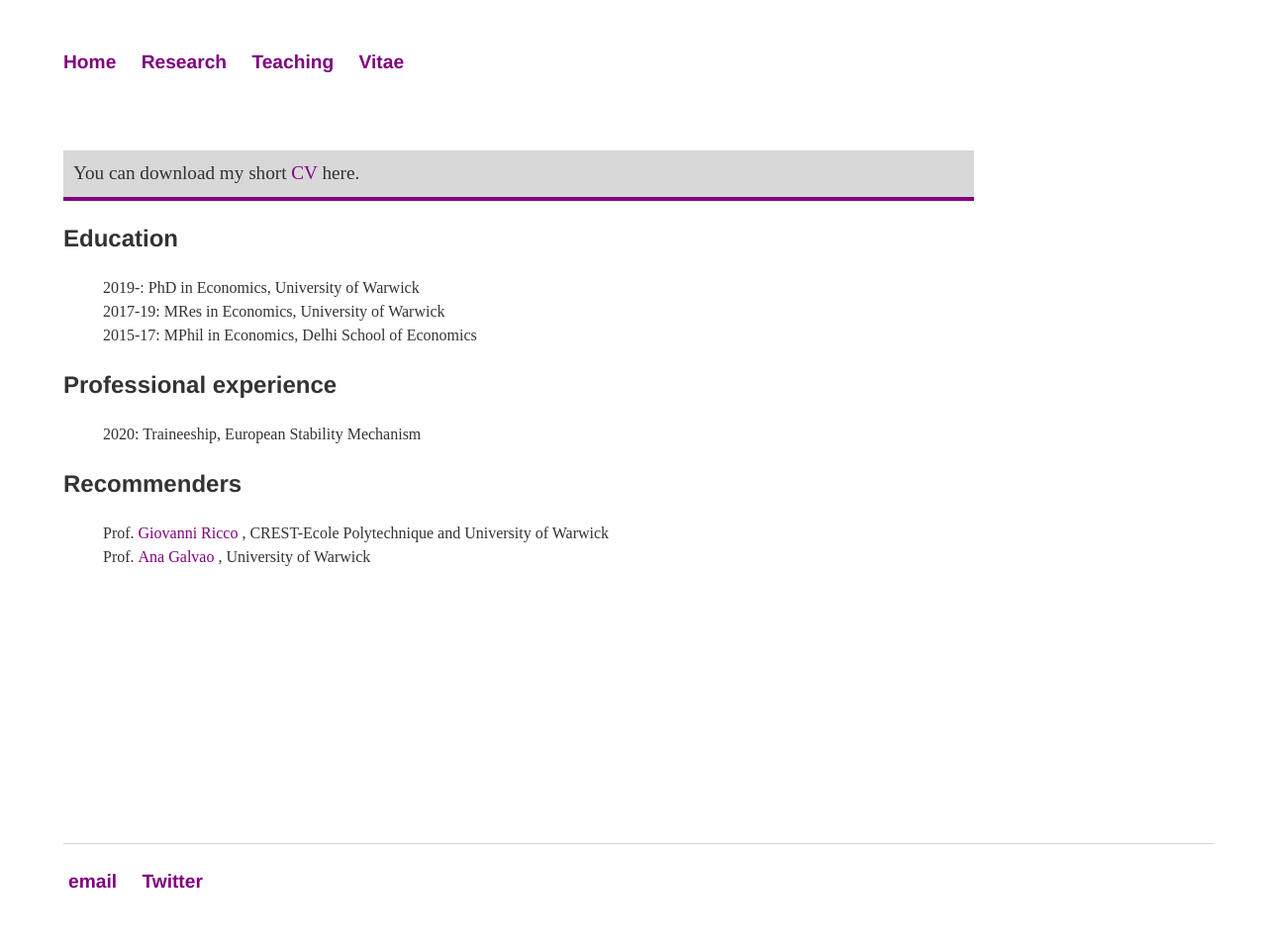
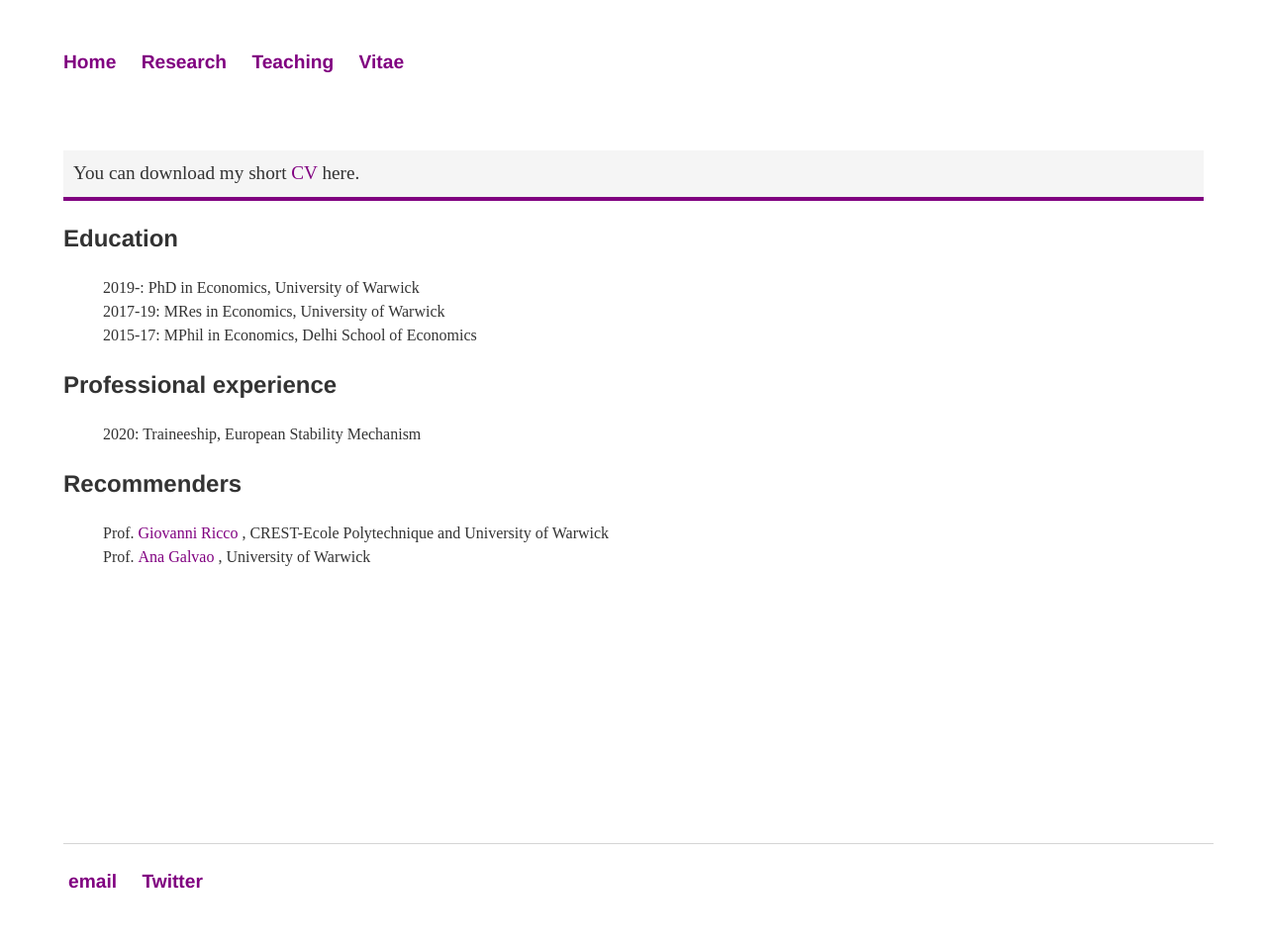
Before and after one commit to anshumaan-tuteja/anshumaan-tuteja.github.io, a Jekyll site: the page built from _pages/cv.html, in a window 1280 px wide. Shown: the whole page at 99% size. Built offline with Jekyll 4.4.1, drawn with Linux system fonts in a browser that asks for light colours.

Commit message:
Update cv.html

```diff
--- a/_pages/cv.html
+++ b/_pages/cv.html
@@ -5,7 +5,7 @@
 
 <div class="blurb">
 
-	<p style="background-color:#d8d8d8;padding:10px;width:100vh;border-bottom: 0.25rem solid;border-bottom-color:purple;"> You can download my short <a href="../assets/CV/AT_June 2023.pdf"> CV </a> here. </p>
+	<p style="background-color:#f5f5f5;padding:10px;border-bottom: 0.25rem solid;border-bottom-color:purple;"> You can download my short <a href="../assets/CV/AT_June 2023.pdf"> CV </a> here. </p>
 
 	<h3> Education </h3>
 	<ul style="list-style-type:none;">
```
